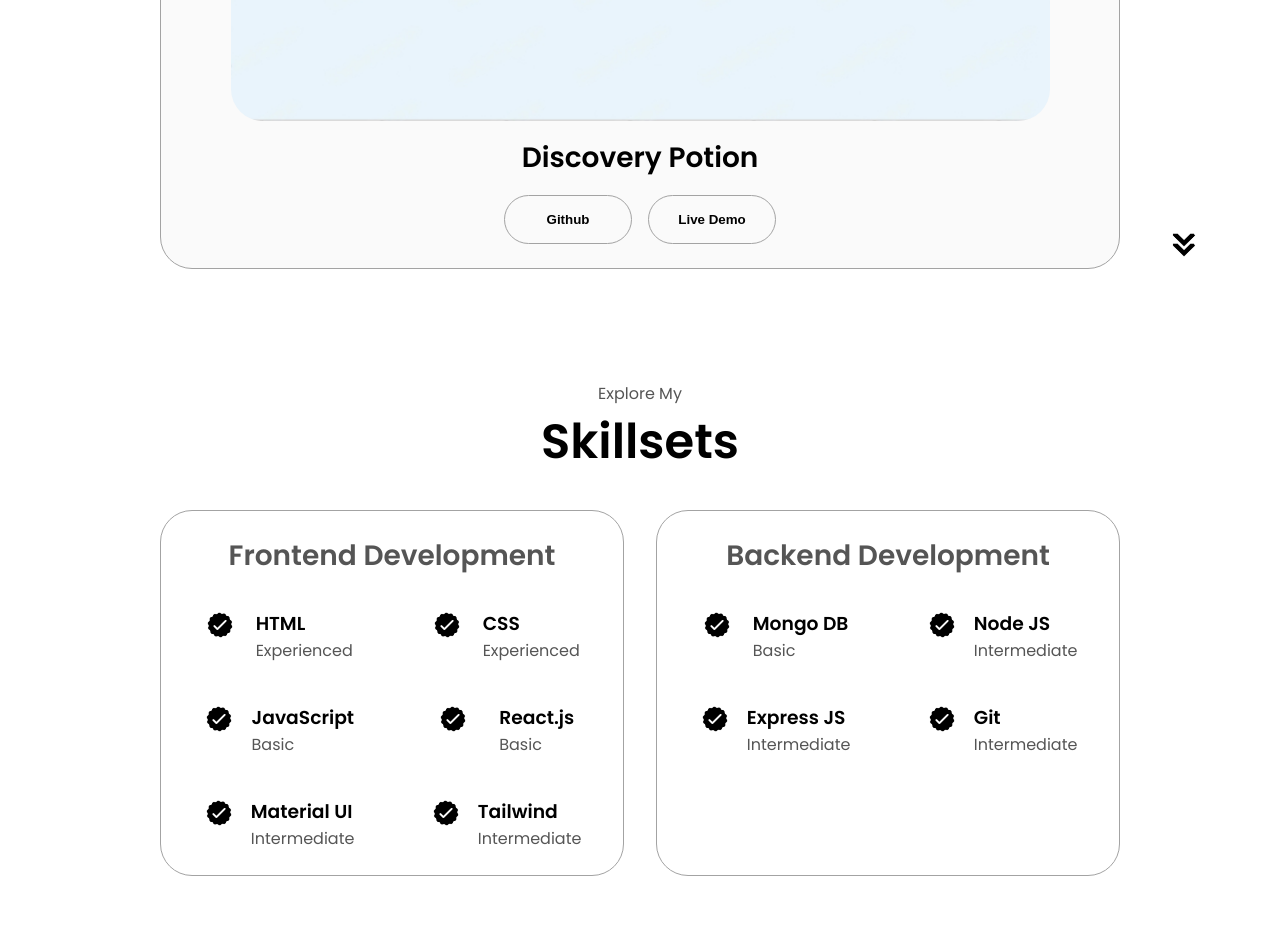
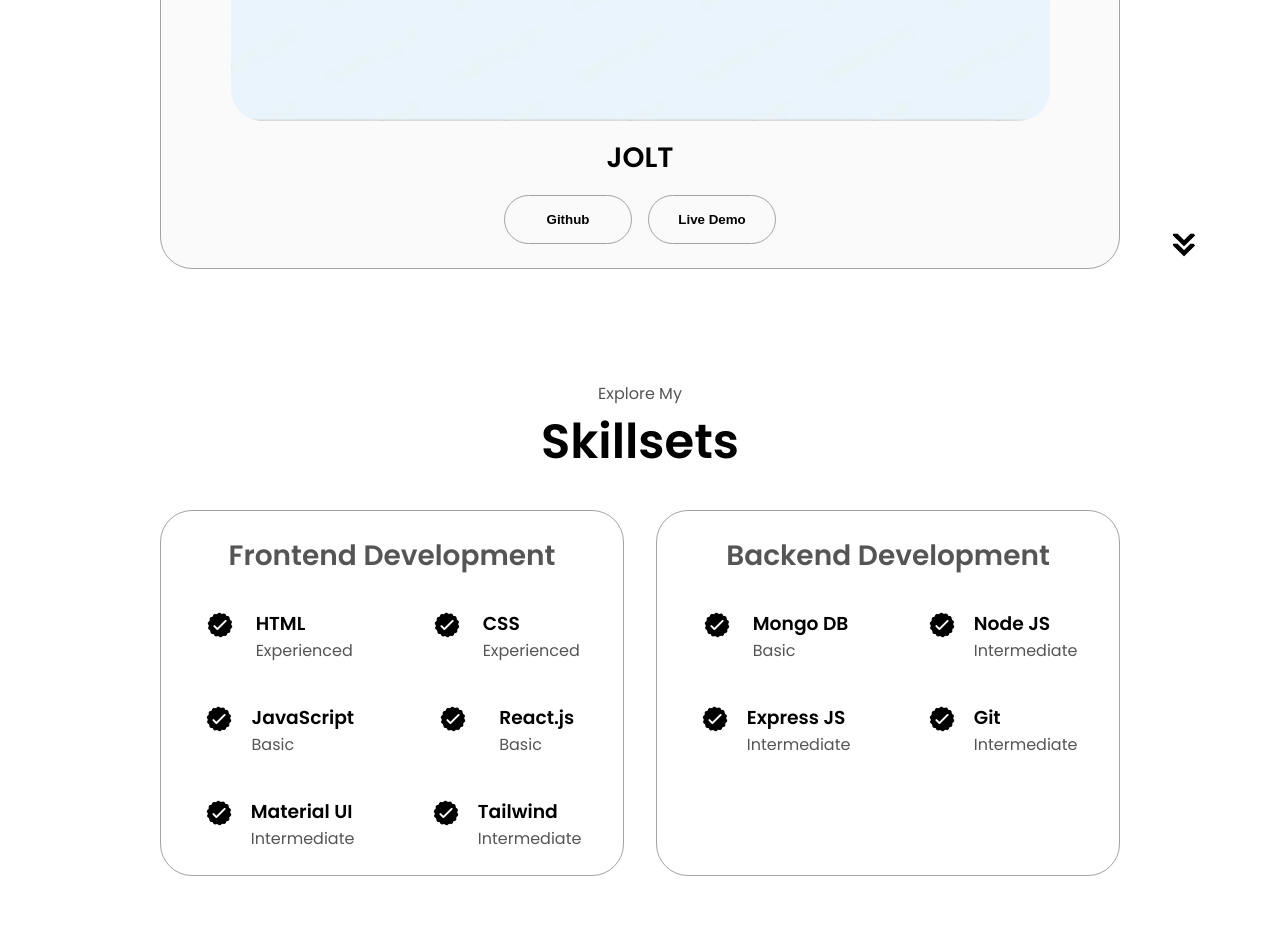
Before and after one commit to Darkcoder02/Portfolio-Website, a plain HTML site: page index.html in a window 1280 px wide. Shown: the part 4020-4957 px from the top of the page. Drawn offline with Linux system fonts and the light colour scheme.

Commit message:
Project-3 added

```diff
--- a/index.html
+++ b/index.html
@@ -241,7 +241,7 @@
                 class="project-img"
               />
             </div>
-            <h2 class="experience-sub-title project-title">Discovery Potion</h2>
+            <h2 class="experience-sub-title project-title">JOLT</h2>
             <div class="btn-container">
               <button
                 class="btn btn-color-2 project-btn"
```
